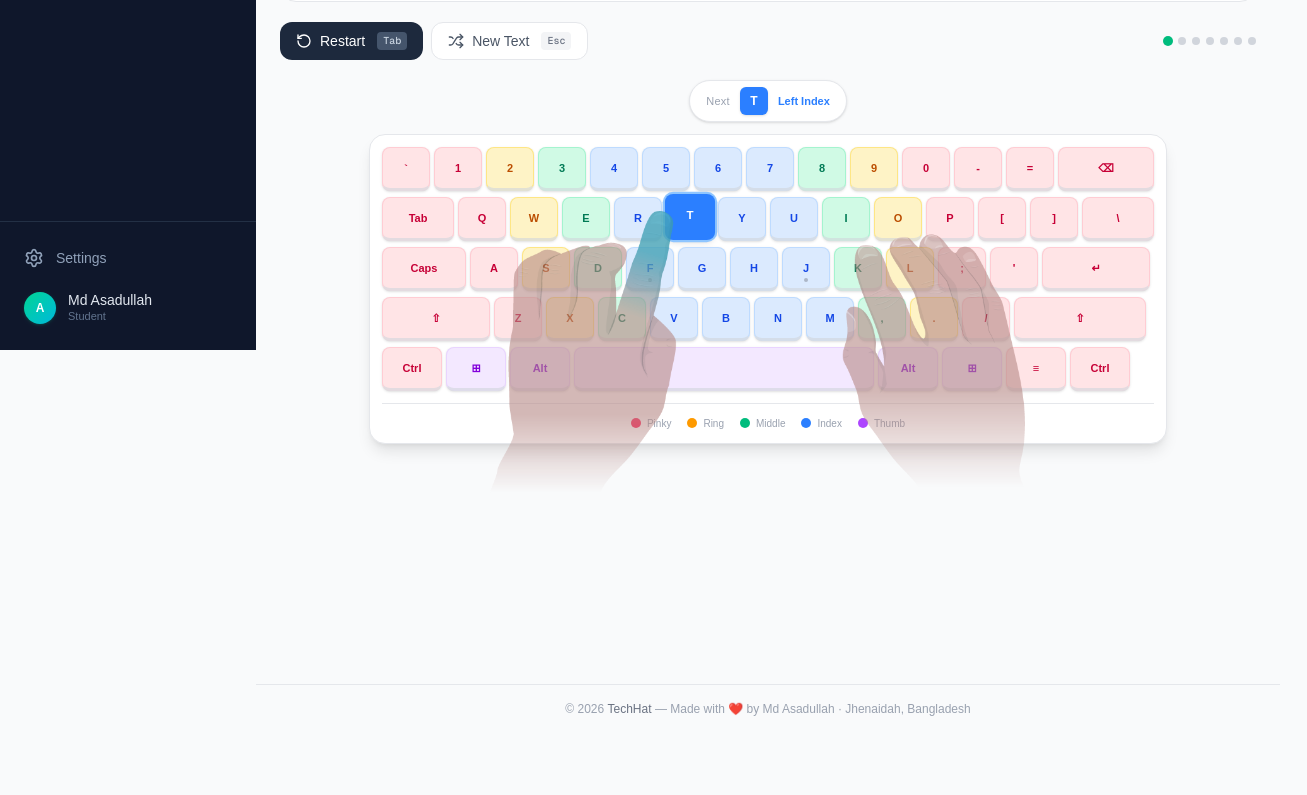
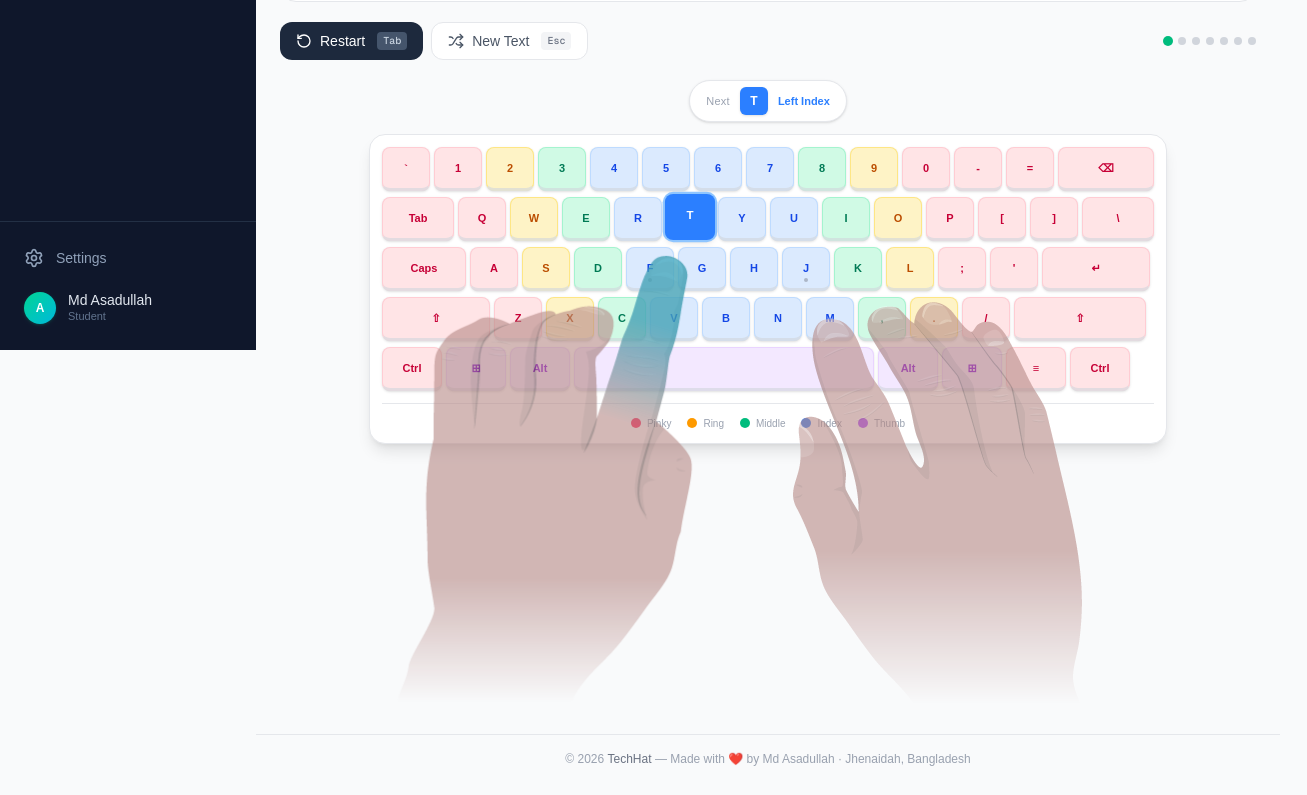
Before and after one commit to ItsAsadullah/TypingMasterNext, a Next.js app: page /practice in a window 1280 px wide. Shown: the part 450-1245 px from the top of the page, 1307 px wide, since content can reach past the window. Before the commit the page ends 1183 px from the top, so only its background shows below. Built offline with nearby package versions, Linux system fonts and the light colour scheme.

Commit message:
fix: exact typing.com hand CSS - hand--left left:-20.5% w:74.3%, hand--right left:33.3% w:84.2%

```diff
--- a/src/components/keyboard/VirtualKeyboard.tsx
+++ b/src/components/keyboard/VirtualKeyboard.tsx
@@ -75,94 +75,72 @@ function KeyCap({ keyDef, isActive }: KeyCapProps) {
 //  HandOverlay — PNG images from typing.com
 //
 //  Layout math (all in px, matching keyboard CSS):
-//    key height  = h-11  = 44px
-//    row gap     = gap-1.5 = 6px
-//    kbd padding = p-3   = 12px
-//    rows 0-4: numbers, QWERTY, home, ZXCV, space
+//  EXACT typing.com CSS (extracted from app.min.695.css):
 //
-//  Layout targets — pixel-perfect like typing.com:
+//  .hands          { position:absolute; height:100%; left:0; top:3%; width:100% }
+//  .hand           { position:absolute }
+//  .hand--left     { left:-20.5%; top:-3%; width:74.3% }
+//  .hand--right    { left:33.3%;  top:0;   width:84.2% }
+//  .keyboard--hands{ margin-bottom:250px }
 //
-//  The typing.com hand PNGs have natural dimensions:
-//    left-*.png  = 594 × 652 px
-//    right-*.png = 672 × 652 px
-//  Together they span 1266 px at 100% scale.
-//  Correct split:  left = 594/1266 = 46.92%   right = 672/1266 = 53.08%
-//  We render each with width=% and height=auto → NO objectFit letterboxing.
-//  The images scale uniformly with the keyboard so fingers stay on keys.
+//  The hands overflow the keyboard on all sides — left hand bleeds off the left
+//  edge, right hand off the right edge, both bleed below with wrists.
+//  height:auto on each <img> so they scale with the keyboard width naturally.
 // ─────────────────────────────────────────────────────────────────────────────
 
-const LEFT_W  = "46.92%";
-const RIGHT_W = "53.08%";
-const HAND_OVERLAY_TOP_PX = 0; // px — align hand image top to keyboard card top
-const CROSSFADE_DURATION  = 120; // ms
+const CROSSFADE_MS = 120;
 
 interface HandOverlayProps {
   nextExpectedChar: string | null;
 }
 
 function HandOverlay({ nextExpectedChar }: HandOverlayProps) {
-  // current = the pose we want to show RIGHT NOW
   const current = useMemo(() => getHandImages(nextExpectedChar), [nextExpectedChar]);
-
-  // prev = the pose we're crossfading FROM
   const [prev, setPrev] = useState(() => current);
-  // blending: true while CSS opacity transition is in-flight
   const [blending, setBlending] = useState(false);
 
   useEffect(() => {
-    // Skip if pose didn't actually change
     if (current.left === prev.left && current.right === prev.right) return;
-    // Start crossfade: current fades IN (opacity 0→1), prev fades OUT (opacity 1→0)
     setBlending(true);
-    const t = setTimeout(() => {
-      setPrev(current);   // prev catches up
-      setBlending(false); // reset — only prev layer is visible again
-    }, CROSSFADE_DURATION);
+    const t = setTimeout(() => { setPrev(current); setBlending(false); }, CROSSFADE_MS);
     return () => clearTimeout(t);
   // eslint-disable-next-line react-hooks/exhaustive-deps
   }, [current]);
 
-  // Natural-ratio helpers — NO objectFit, so there is zero letterbox gap.
-  // height:auto scales proportionally with the percentage width above.
-  const leftStyle:  React.CSSProperties = { width: LEFT_W,  height: "auto", display: "block", flexShrink: 0 };
-  const rightStyle: React.CSSProperties = { width: RIGHT_W, height: "auto", display: "block", flexShrink: 0 };
-
-  const layerStyle = (opacity: number): React.CSSProperties => ({
-    position: "absolute",
-    top: 0, left: 0, right: 0,
-    display: "flex",
-    alignItems: "flex-start",
-    opacity,
-    transition: `opacity ${CROSSFADE_DURATION}ms ease-in-out`,
-    pointerEvents: "none",
-  });
-
-  const renderLayer = (data: ReturnType<typeof getHandImages>, opacity: number) => (
-    <div style={layerStyle(opacity)}>
+  // Render one set of hand images with given opacity
+  const renderPose = (data: ReturnType<typeof getHandImages>, opacity: number) => (
+    <div style={{
+      position: "absolute", top: 0, left: 0, width: "100%", height: "100%",
+      opacity, transition: `opacity ${CROSSFADE_MS}ms ease-in-out`,
+      pointerEvents: "none",
+    }}>
       {data.isSpace ? (
-        /* space.png is 672×652 — show it centred over the space-bar area */
+        // space.png — centered over spacebar, same sizing approach
         // eslint-disable-next-line @next/next/no-img-element
-        <img src="/hands/space.png" alt="" style={{ width: "100%", height: "auto", display: "block" }} />
+        <img src="/hands/space.png" alt=""
+          style={{ position: "absolute", left: "-20.5%", top: "-3%", width: "141%", height: "auto" }} />
       ) : (
         <>
+          {/* .hand--left: left:-20.5%; top:-3%; width:74.3% */}
           {/* eslint-disable-next-line @next/next/no-img-element */}
-          <img src={`/hands/${data.left}.png`}  alt="left hand"  style={leftStyle}  />
+          <img src={`/hands/${data.left}.png`}  alt="left hand"
+            style={{ position: "absolute", left: "-20.5%", top: "-3%", width: "74.3%", height: "auto" }} />
+          {/* .hand--right: left:33.3%; top:0; width:84.2% */}
           {/* eslint-disable-next-line @next/next/no-img-element */}
-          <img src={`/hands/${data.right}.png`} alt="right hand" style={rightStyle} />
+          <img src={`/hands/${data.right}.png`} alt="right hand"
+            style={{ position: "absolute", left: "33.3%",  top: 0,      width: "84.2%", height: "auto" }} />
         </>
       )}
     </div>
   );
 
   return (
-    <div
-      className="absolute left-0 right-0 pointer-events-none z-20"
-      style={{ top: `${HAND_OVERLAY_TOP_PX}px` }}
-    >
-      {/* Layer A — previous pose (fades OUT when blending) */}
-      {renderLayer(prev, blending ? 0 : 1)}
-      {/* Layer B — incoming pose (fades IN when blending) */}
-      {renderLayer(current, blending ? 1 : 0)}
+    // .hands: position:absolute; height:100%; left:0; top:3%; width:100%
+    <div className="pointer-events-none z-20" style={{
+      position: "absolute", left: 0, top: "3%", width: "100%", height: "100%",
+    }}>
+      {renderPose(prev,    blending ? 0 : 1)}
+      {renderPose(current, blending ? 1 : 0)}
     </div>
   );
 }
@@ -219,11 +197,10 @@ export default function VirtualKeyboard({
 
       {/* ── Keyboard + hand overlay wrapper ── */}
       {/*
-        overflow-visible lets the hand wrists extend below the keyboard card.
-        The wrapper has NO padding-bottom — instead, we add a spacer div
-        below so the page content isn't hidden under the hands.
+        overflow:visible lets hands bleed past all 4 edges like typing.com.
+        .keyboard--hands adds 250px bottom margin for wrist space.
       */}
-      <div className="relative" style={{ overflow: "visible" }}>
+      <div className="relative" style={{ overflow: "visible", marginBottom: showHands ? "250px" : undefined }}>
         {/* Keyboard */}
         <div
           className="relative z-10 rounded-2xl bg-white p-3 shadow-lg border border-gray-200"
@@ -266,8 +243,7 @@ export default function VirtualKeyboard({
         {showHands && <HandOverlay nextExpectedChar={nextExpectedChar} />}
       </div>
 
-      {/* Spacer so content below the keyboard clears the overflowing hands */}
-      {showHands && <div style={{ height: "200px" }} />}
+      {/* margin-bottom on wrapper handles spacing — no extra spacer needed */}
     </div>
   );
 }
```
